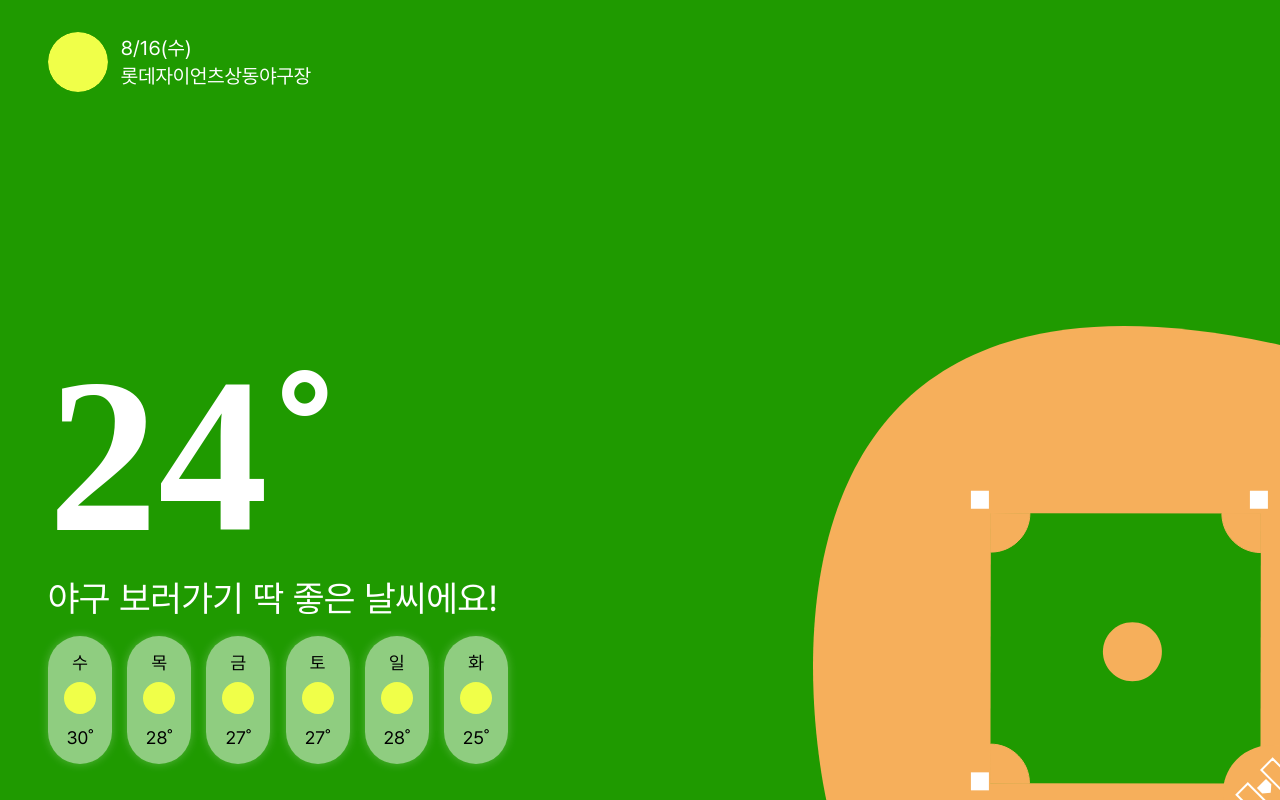
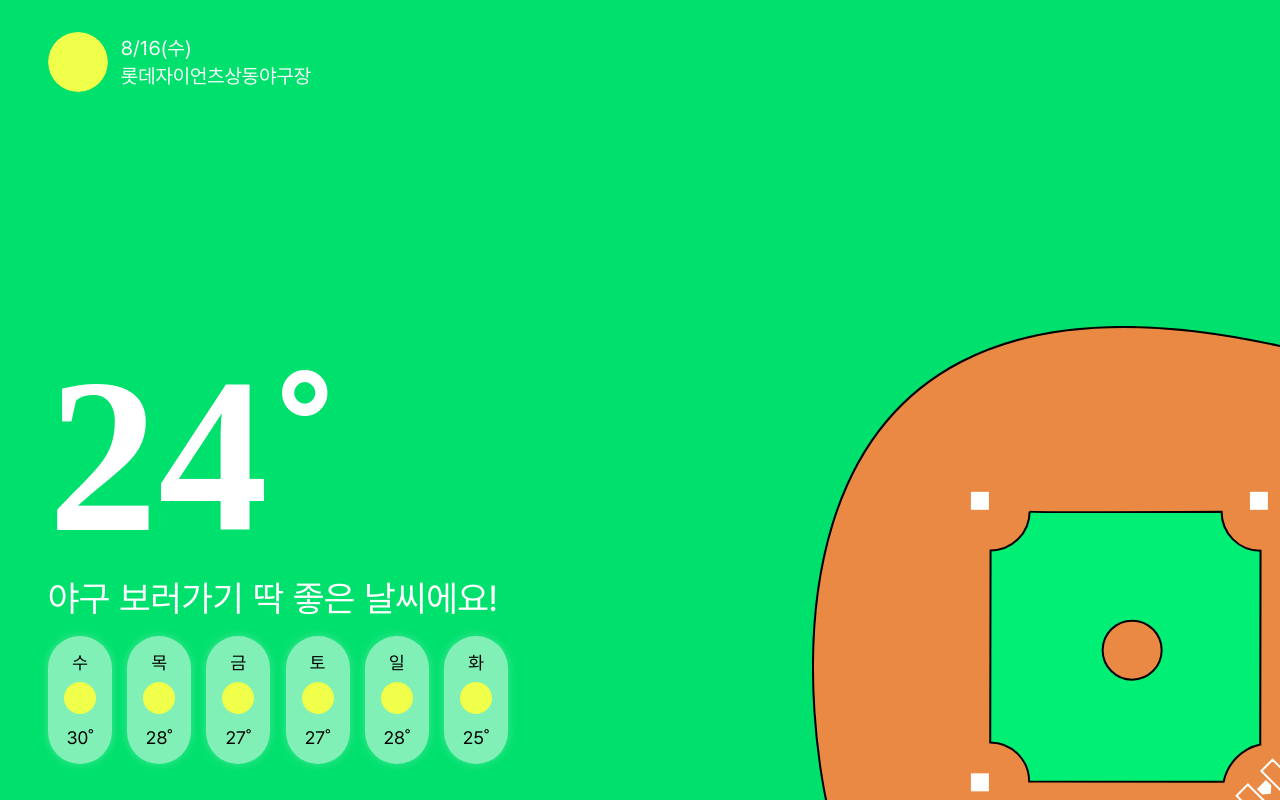
Before and after one commit to jejejekim/Baseball-Weather, a React (Create React App) app: page / in a window 1280 px wide. Built offline with nearby package versions, Linux system fonts and the light colour scheme; a web font is replaced by a local one.

Commit message:
Fix : 배경 새로 적용

```diff
--- a/src/App.css
+++ b/src/App.css
@@ -9,14 +9,6 @@
   font-weight: 400;
   font-style: normal;
 }
-@font-face {
-    font-family: "Pretendard-Medium";
-    src: url("assets/font/Pretendard-Medium.woff2") format("woff2");
-    src: url("assets/font/Pretendard-Medium.woff") format("woff");
-    font-weight: 600;
-    font-style: normal;
-}
-
 * {
   margin: 0;
   padding: 0;
@@ -28,6 +20,6 @@
 
 html {
   font-size: 16px;
-    font-family: "Pretendard-Medium";
-    font-weight: 600;
-} /*# sourceMappingURL=App.css.map */
+  font-family: "Pretendard-Regular";
+  font-weight: 400;
+}/*# sourceMappingURL=App.css.map */
--- a/src/App.js
+++ b/src/App.js
@@ -7,7 +7,7 @@ import BackGround from "./components/BackGround";
 
 const GlobalStyle = createGlobalStyle`
   body {
-    background: #1F9A00;
+    background: #00E06D;
   }
 `;
 
--- a/src/components/BackGround.js
+++ b/src/components/BackGround.js
@@ -1,6 +1,7 @@
 import React from "react";
 import styled from "styled-components";
 import { ReactComponent as Field } from "../assets/SVG/Field.svg";
+import { ReactComponent as LineField } from "../assets/SVG/lineField.svg";
 
 const BackGroundBlock = styled.div`
     position: relative;
@@ -19,7 +20,7 @@ const BackGroundBlock = styled.div`
 function BackGround() {
     return (
         <BackGroundBlock>
-            <Field className="field" />
+            <LineField className="field" />
         </BackGroundBlock>
     );
 }
```
Also changed, not shown: src/assets/SVG/lineField.svg (added). Lines whose indentation alone changed are shown as unchanged.
